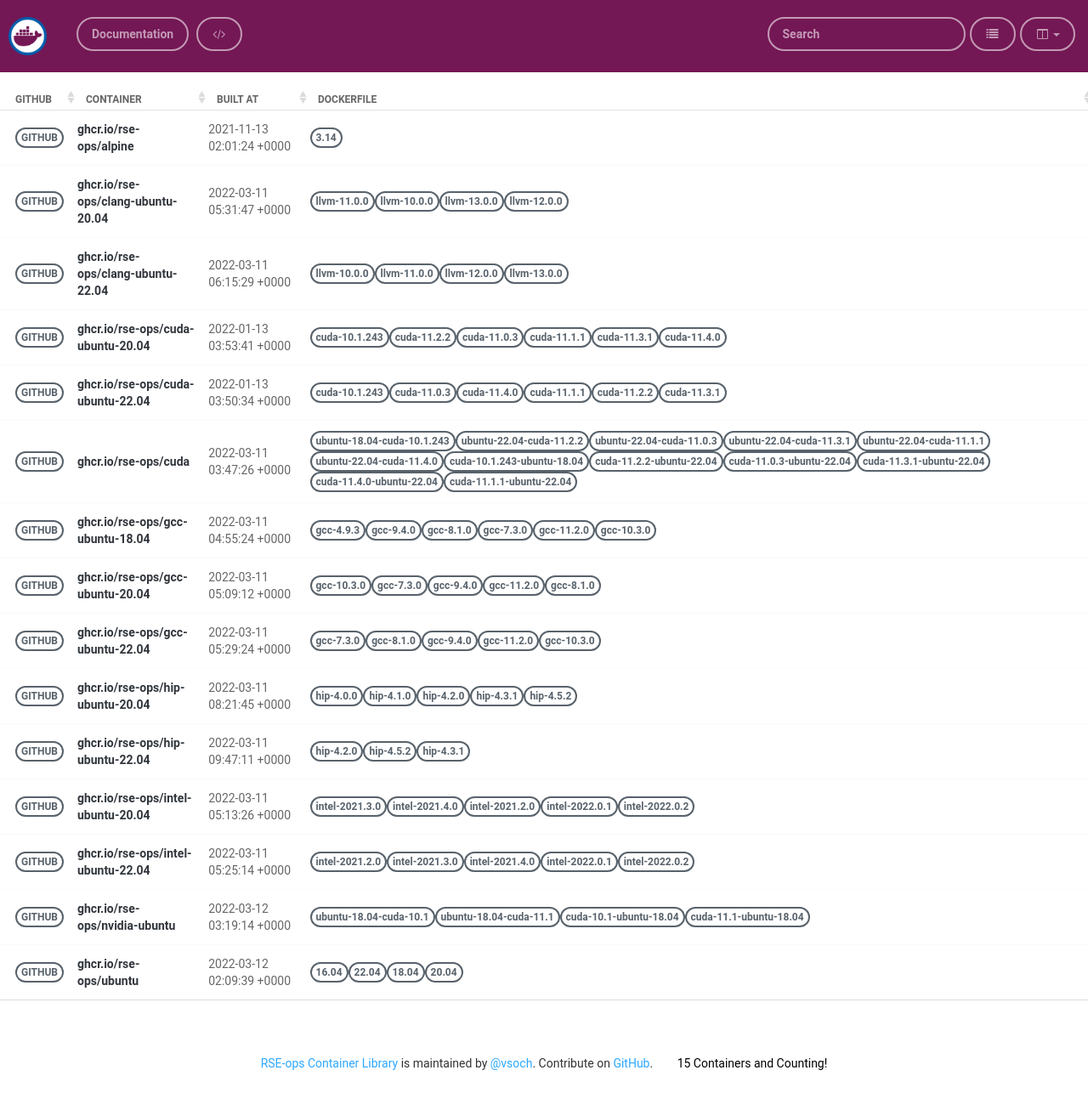
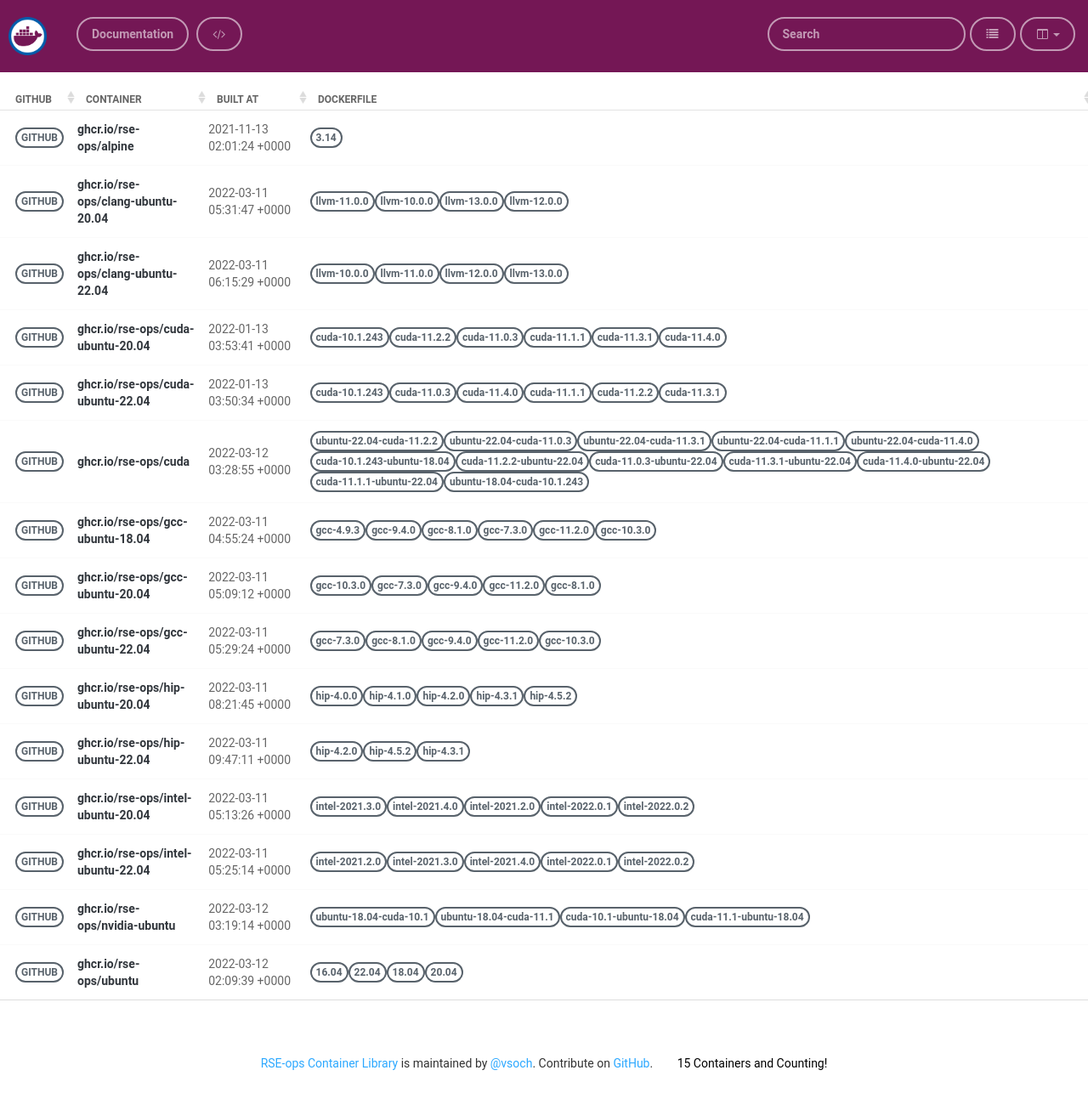
Before and after one commit to rse-ops/docker-images, a Jekyll site: the page built from pages/index.md, in a window 1280 px wide. Shown: the whole page at 85% size. Built offline with Jekyll 4.4.1, drawn with Linux system fonts in a browser that asks for light colours; nearby versions of some CDN libraries.

Commit message:
Automated push to update library 2022-03-12

```diff
--- a/_library/ghcr.io-rse-ops-cuda.md
+++ b/_library/ghcr.io-rse-ops-cuda.md
@@ -1,14 +1,11 @@
 ---
 layout: container
 name: ghcr.io/rse-ops/cuda
-updated_at: 2022-03-11 03:47:26.100933
+updated_at: 2022-03-12 03:28:55.348474
 
 
 container_url: https://github.com/orgs/rse-ops/packages/container/package/cuda
 versions:
- - tag: ubuntu-18.04-cuda-10.1.243
-   dockerfile: https://github.com/rse-ops/docker-images/blob/main/ubuntu/cuda/Dockerfile
-   manifest: https://crane.ggcr.dev/manifest/ghcr.io/rse-ops/cuda:ubuntu-18.04-cuda-10.1.243
  - tag: ubuntu-22.04-cuda-11.2.2
    dockerfile: https://github.com/rse-ops/docker-images/blob/main/ubuntu/cuda/Dockerfile
    manifest: https://crane.ggcr.dev/manifest/ghcr.io/rse-ops/cuda:ubuntu-22.04-cuda-11.2.2
```
Also changed, not shown: other parts of _library/ghcr.io-rse-ops-cuda.md (+3 -0 lines).
